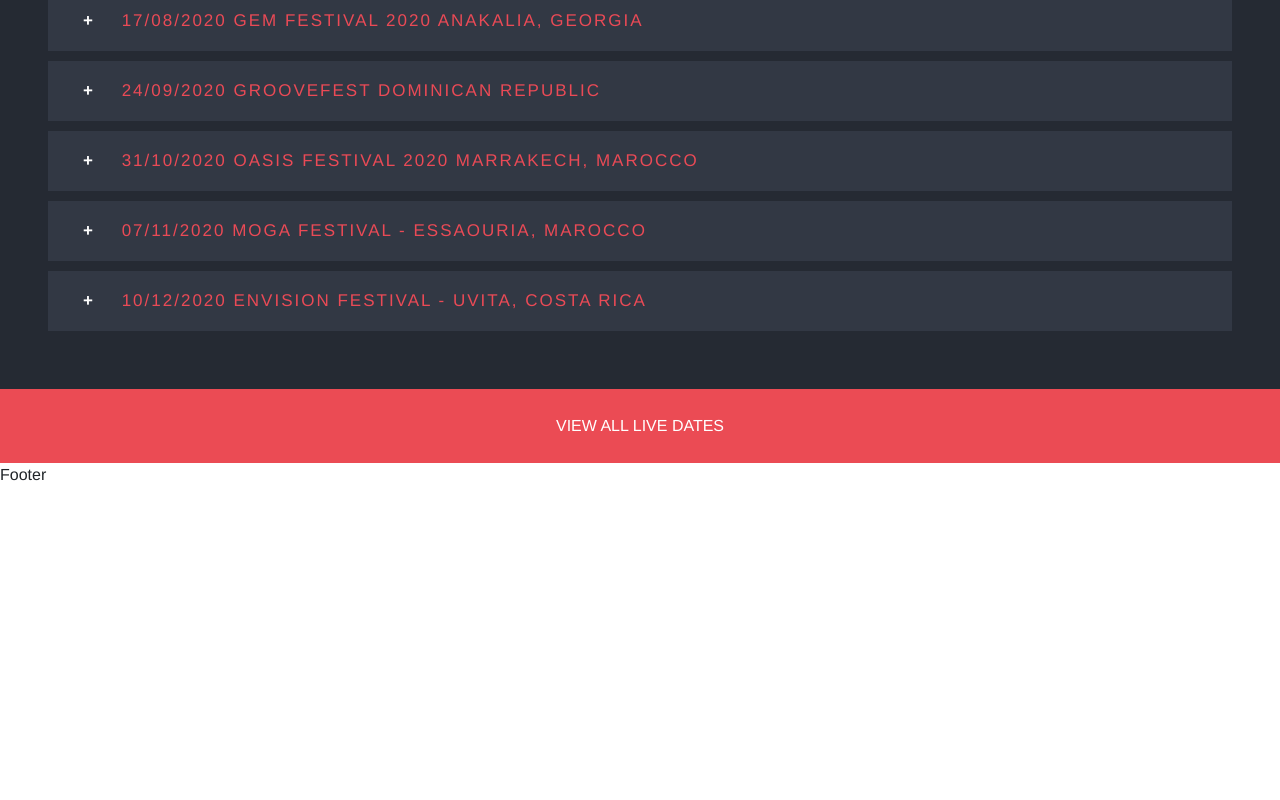
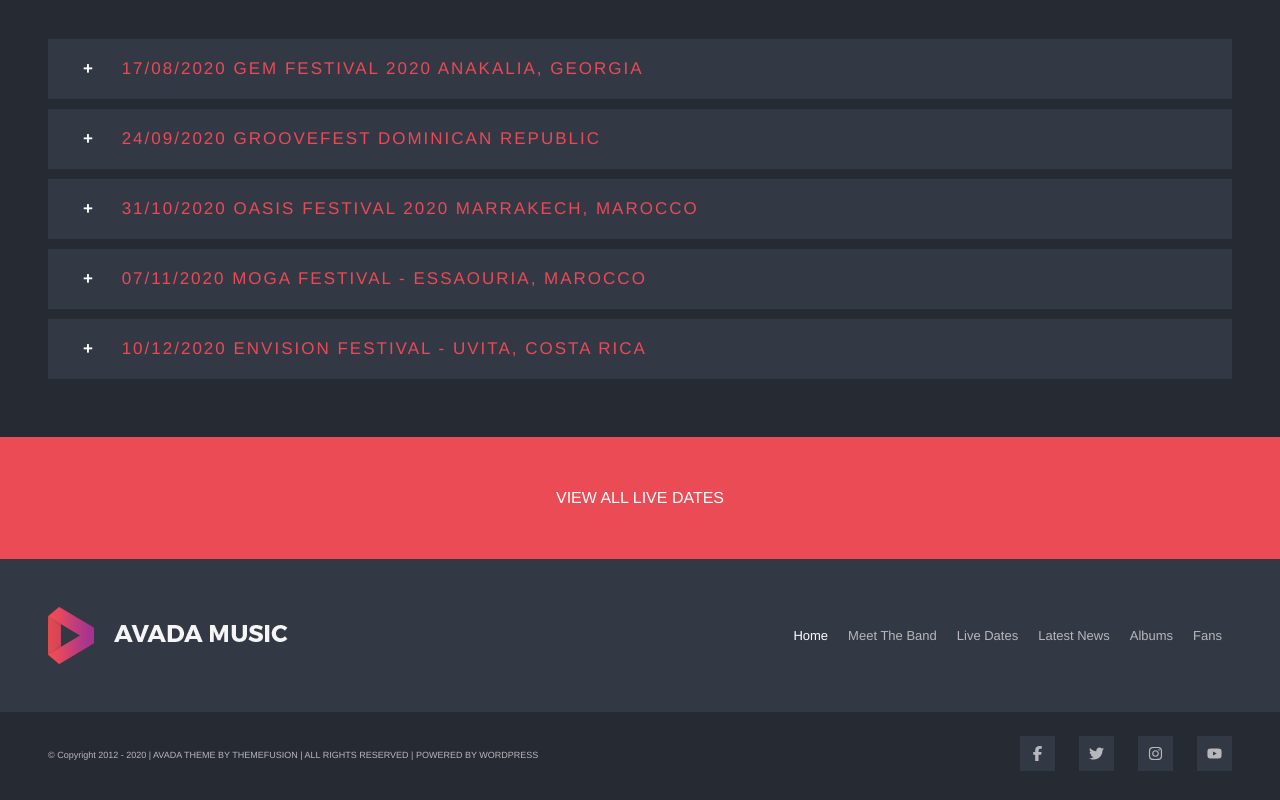
Before and after one commit to GabriPini/proj-html-vuejs, a Vue app: page / in a window 1280 px wide. Shown: the part 2996-3796 px from the top of the page. Before the commit the page ends 3483 px from the top, so only its background shows below. Built offline with nearby package versions, Linux system fonts and the light colour scheme.

Commit message:
add footer

```diff
--- a/src/App.vue
+++ b/src/App.vue
@@ -3,7 +3,6 @@
   <HeaderComponent />
   <MainComponent />
   <FooterComponent />
-  <footer></footer>
  </div>
 </template>
 
--- a/src/components/FooterComponent.vue
+++ b/src/components/FooterComponent.vue
@@ -1,16 +1,72 @@
 <template>
-  <div class="">
-      Footer
+ <div class="">
+  <div class="footer_top bg_custom d-flex p-5 justify-content-between align-items-center">
+   <img src="@/assets/img/logo_footer.png" alt="" />
+   <div class="link_menu ">
+    <a href="#home" class="text_active">Home</a>
+    <a href="#Meet" class="text_disabled">Meet The Band</a>
+    <a href="#liveDates" class="text_disabled">Live Dates</a>
+    <a href="#news" class="text_disabled">Latest News</a>
+    <a href="#" class="text_disabled">Albums</a>
+    <a href="#Fans" class="text_disabled">Fans</a>
+   </div>
   </div>
+
+  <div class="footer_bottom bg_custom2 d-flex p-4 justify-content-between align-items-center">
+     <span class="px-4">	&copy; Copyright 2012 - 2020 | AVADA THEME BY THEMEFUSION | ALL RIGHTS RESERVED | POWERED BY WORDPRESS</span>
+     <div class="px-4 d-flex justify-content-between align-items-center gap-4 ">
+       <a href=""><font-awesome-icon icon="fa-brands fa-facebook-f" class="icon" /></a>
+       <a href=""><font-awesome-icon icon="fa-brands fa-twitter" class="icon"/></a>
+       <a href=""><font-awesome-icon icon="fa-brands fa-instagram" class="icon"/></a>
+       <a href=""><font-awesome-icon icon="fa-brands fa-youtube" class="icon" /></a>
+
+     </div>
+  </div>
+ </div>
 </template>
 
 <script>
 export default {
-    name:'FooterComponent'
-
-}
+ name: "FooterComponent",
+};
 </script>
 
-<style>
+<style lang="scss" scoped>
+@import "@/assets/scss/commons.scss";
+
+.link_menu {
+  a {
+    padding: 10px;
+    font-size: 13px;
+   text-decoration: none;
+  }
+ }
+ a:hover, .icon:hover{
+      color: white;
+ }
+
+.text_disabled {
+ color: $textSecondaryColor;
+}
+
+.text_active {
+ color: white;
+}
+
+.footer_bottom {
+  color: $textSecondaryColor;
+  span {
+    font-size: 9px;
+  }
+}
+
+.icon{
+  color: $textSecondaryColor;
+  background-color: $secondaryBgColor;
+  padding: 10px;
+  width: 15px;
+  height: 15px;
+}
+
 
 </style>
--- a/src/components/SixMainSection.vue
+++ b/src/components/SixMainSection.vue
@@ -1,6 +1,6 @@
 <template>
 <section class="text-center">
-  <button type="button" class="btn  bg_button btn-lg w-100 p-4 fs-6 rounded-0 ">VIEW ALL LIVE DATES</button>
+  <button type="button" class="btn  bg_button btn-lg w-100 p-5 fs-6 rounded-0 ">VIEW ALL LIVE DATES</button>
 </section>
 
 </template>
--- a/src/components/ThirdMainSection.vue
+++ b/src/components/ThirdMainSection.vue
@@ -1,6 +1,6 @@
 <template>
 <section class="text-center">
-  <button type="button" class="btn  bg_button btn-lg w-100 p-4 fs-6 rounded-0 ">VIEW ALL LATEST NEWS</button>
+  <button type="button" class="btn  bg_button btn-lg w-100 p-5 fs-6 rounded-0 ">VIEW ALL LATEST NEWS</button>
 </section>
 
 </template>
```
